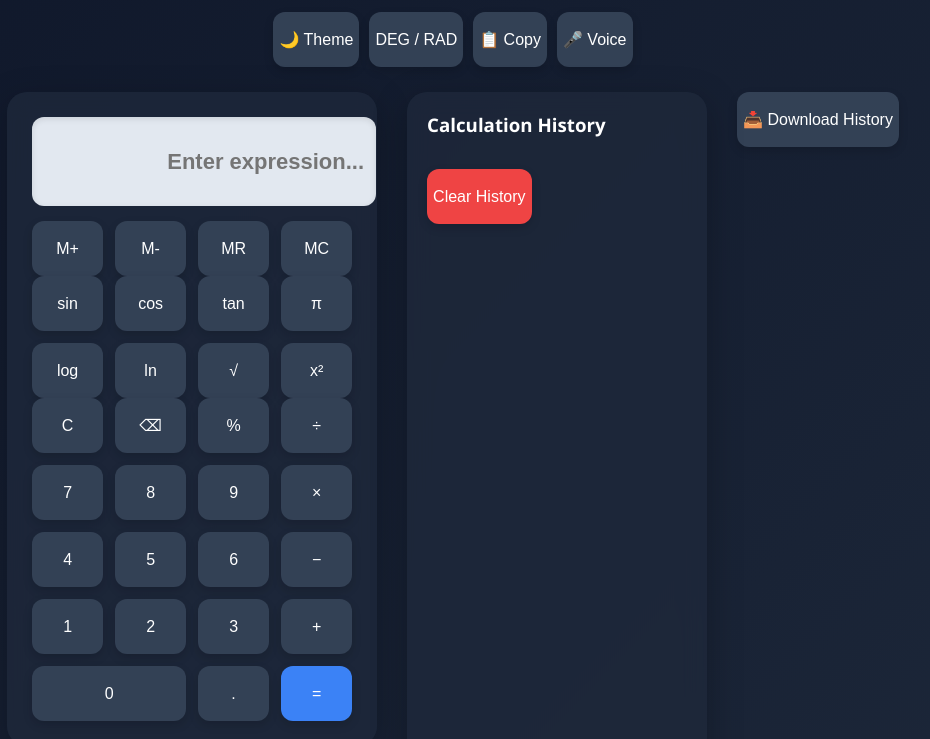
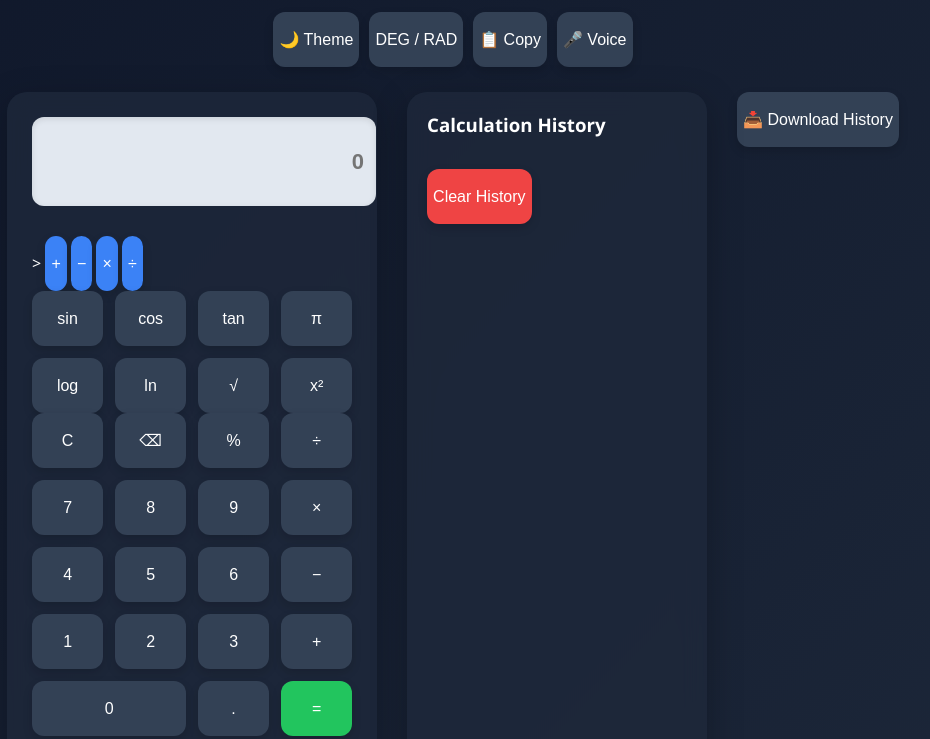
Before and after one commit to Sonu-H-N/calculator-app, a plain HTML site: page index.html in a window 1280 px wide. Shown: the part 76-815 px from the top of the page, without its empty margins (187-1117 px from the left). Drawn offline with nearby package versions, Linux system fonts and the light colour scheme.

Commit message:
Added live result preview and premium button styling

```diff
--- a/index.html
+++ b/index.html
@@ -29,13 +29,14 @@
     <section class="calculator-section">
 
         <div class="calculator">
-            <input type="text" id="display" placeholder="Enter expression...">
-             <div class="buttons memory">
-    <button onclick="memoryAdd()">M+</button>
-    <button onclick="memorySubtract()">M-</button>
-    <button onclick="memoryRecall()">MR</button>
-    <button onclick="memoryClear()">MC</button>
-</div>
+            <div class="display-container">
+    <div id="preview"></div>
+    <input type="text" id="display" placeholder="0">
+</div>>
+            <button class="operator" onclick="appendValue('+')">+</button>
+<button class="operator" onclick="appendValue('-')">−</button>
+<button class="operator" onclick="appendValue('*')">×</button>
+<button class="operator" onclick="appendValue('/')">÷</button>
             <!-- Scientific Functions -->
             <div class="buttons scientific">
                 <button onclick="applyTrig('sin')">sin</button>
--- a/script.js
+++ b/script.js
@@ -3,6 +3,7 @@
    Professional Structured Version
 ================================== */
 let memory = 0;
+let preview = document.getElementById("preview");
 document.addEventListener("DOMContentLoaded", () => {
 
     const display = document.getElementById("display");
@@ -283,3 +284,13 @@
 
     a.click();
 }
+function appendValue(val) {
+    playSound();
+    display.value += val;
+
+    try {
+        preview.textContent = eval(display.value);
+    } catch {
+        preview.textContent = "";
+    }
+}
--- a/style.css
+++ b/style.css
@@ -269,3 +269,31 @@
         transform: translateY(0);
     }
 }
+.operator {
+    background: #3b82f6;
+}
+
+.operator:hover {
+    background: #2563eb;
+}
+
+.equals {
+    background: #22c55e;
+}
+
+.equals:hover {
+    background: #16a34a;
+}
+.display-container {
+    margin-bottom: 15px;
+}
+
+#preview {
+    font-size: 14px;
+    opacity: 0.6;
+    text-align: right;
+    padding-right: 10px;
+}
+button:hover {
+    box-shadow: 0 0 10px rgba(59,130,246,0.6);
+}
```
